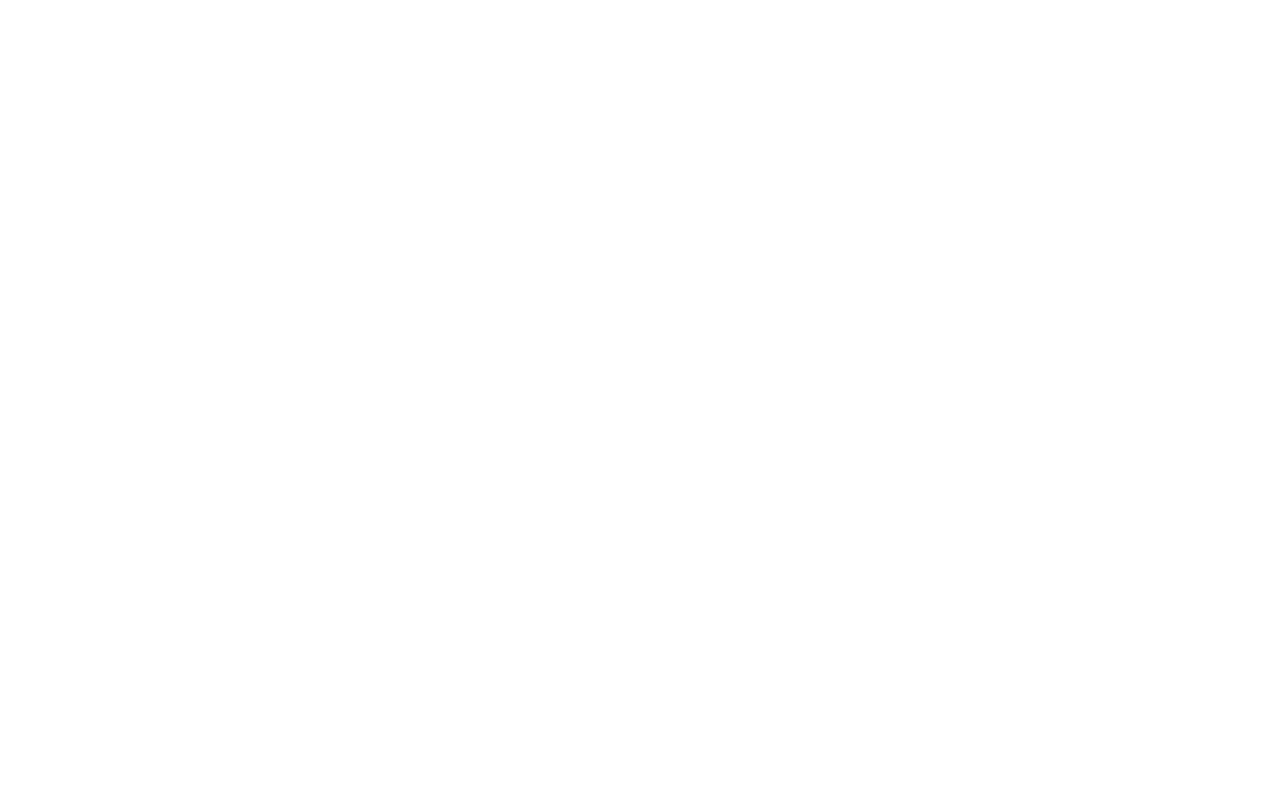
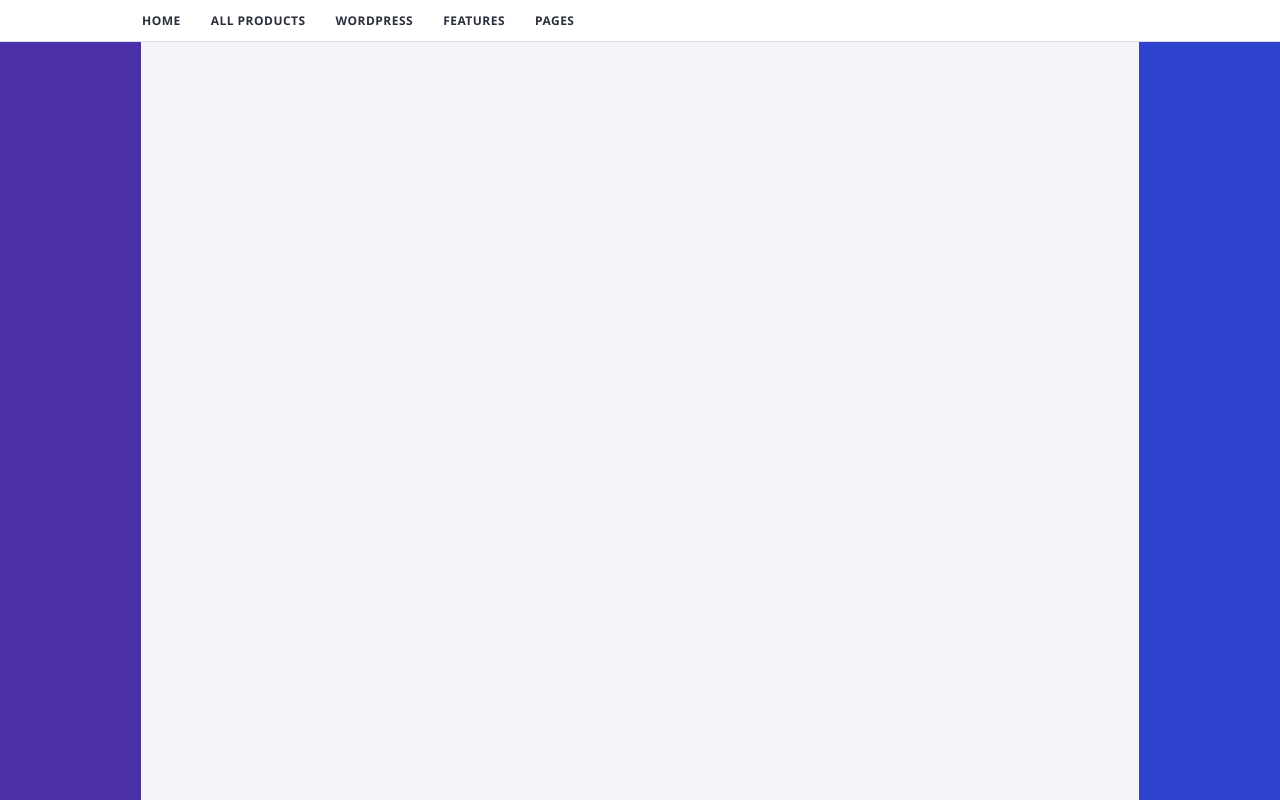
Before and after one commit to Bober12394/baza-ui-ux, a React (Create React App) app: page / in a window 1280 px wide. Built offline with nearby package versions, Linux system fonts and the light colour scheme.

Commit message:
Start navbar collapsed and auto-close on mouse leave

```diff
--- a/src/App.css
+++ b/src/App.css
@@ -1,14 +1,13 @@
-.App {
-  text-align: center;
+* {
+  box-sizing: border-box;
 }
 
-.App-header {
-  background-color: #ffffff;
+body {
+  margin: 0;
+  font-family: 'Poppins', 'Segoe UI', Tahoma, Geneva, Verdana, sans-serif;
+  background: linear-gradient(90deg, #4a2fa7 0 11%, #f2f4f8 11% 89%, #2e44ce 89% 100%);
+}
+
+.page-shell {
   min-height: 100vh;
-  display: flex;
-  flex-direction: column;
-  align-items: center;
-  justify-content: center;
-  font-size: calc(10px + 2vmin);
-  color: #111111;
 }
--- a/src/App.js
+++ b/src/App.js
@@ -1,9 +1,10 @@
 import './App.css';
+import Navbar from './components/Navbar';
 
 function App() {
   return (
-    <div className="App">
-      <header className="App-header" />
+    <div className="page-shell">
+      <Navbar />
     </div>
   );
 }
--- /dev/null
+++ b/src/components/Navbar.css
@@ -0,0 +1,125 @@
+:root {
+  --text-main: #1b1f35;
+  --text-muted: #6f7483;
+  --accent: #2f76ff;
+}
+
+.navbar {
+  background: #fff;
+  border-bottom: 1px solid #d9deea;
+}
+
+.navbar__inner {
+  max-width: 1024px;
+  margin: 0 auto;
+  padding: 12px 14px;
+  display: flex;
+  align-items: center;
+}
+
+.navbar__links {
+  margin: 0;
+  padding: 0;
+  list-style: none;
+  display: flex;
+  gap: 30px;
+  font-size: 12px;
+  letter-spacing: 0.04em;
+  font-weight: 700;
+  color: #2b2f3d;
+}
+
+.navbar__links li {
+  cursor: pointer;
+  transition: color 0.2s ease;
+}
+
+.navbar__links li:hover,
+.navbar__links .is-active {
+  color: var(--accent);
+}
+
+.content-wrap {
+  max-width: 1024px;
+  margin: 0 auto;
+}
+
+.dropdown-card {
+  background: #fff;
+  box-shadow: 0 8px 26px rgb(17 29 53 / 14%);
+}
+
+.dropdown-card--simple {
+  padding: 22px 28px;
+  margin-top: 1px;
+}
+
+.dropdown-card--simple ul {
+  list-style: none;
+  margin: 0;
+  padding: 0;
+  display: grid;
+  grid-template-columns: repeat(2, minmax(0, 1fr));
+  gap: 12px 36px;
+}
+
+.dropdown-card--simple li {
+  color: var(--text-muted);
+  font-size: 14px;
+}
+
+.mega-menu {
+  padding: 24px 24px 26px;
+  margin-top: 1px;
+  display: grid;
+  grid-template-columns: 1.3fr 0.6fr 1.2fr;
+  gap: 34px;
+}
+
+.mega-menu h2 {
+  margin: 0;
+  padding-bottom: 10px;
+  border-bottom: 1px solid #eceff5;
+  font-size: 22px;
+  font-weight: 600;
+  color: var(--text-main);
+}
+
+.mega-menu ul {
+  list-style: none;
+  margin: 0;
+  padding: 0;
+}
+
+.mega-menu li {
+  margin-top: 14px;
+  font-size: 14px;
+  color: var(--text-muted);
+  line-height: 1.45;
+}
+
+.mega-menu__group {
+  min-width: 0;
+}
+
+.mega-menu__list-grid {
+  display: grid;
+  grid-template-columns: repeat(2, minmax(0, 1fr));
+  gap: 22px;
+}
+
+@media (max-width: 1000px) {
+  .navbar__inner,
+  .content-wrap {
+    padding-left: 20px;
+    padding-right: 20px;
+  }
+
+  .mega-menu {
+    grid-template-columns: 1fr;
+  }
+
+  .dropdown-card--simple ul {
+    grid-template-columns: 1fr;
+  }
+}
--- /dev/null
+++ b/src/components/Navbar.js
@@ -0,0 +1,161 @@
+import { useState } from 'react';
+import './Navbar.css';
+
+const martPlacePagesColumn = [
+  [
+    'Home Page One',
+    'Home Page Two',
+    'Home Page Three',
+    'Products Grid',
+    'Products List',
+    'Category Grid Sidebar',
+    'Category List Sidebar',
+    'Search Product',
+    'Single Product V-1',
+    'Single Product V-2',
+    'Single Product V-3',
+  ],
+  [
+    'Single Items Comments',
+    'Single Items Reviews',
+    'Single Items Support',
+    'Single Items FAQs',
+    'Favorites Items',
+    'Author Profile',
+    'Author Items',
+    'Customer Reviews',
+    'Followers',
+    'Following',
+    'Product View Variations',
+  ],
+];
+
+const dashboardPages = [
+  'Dashboard',
+  'Account Settings',
+  'Author Purchases',
+  'Items Rating',
+  'Add Credits',
+  'Statements',
+  'Invoice',
+  'Upload Item',
+  'Edit Items',
+  'Withdrawals',
+  'Add Payment Method',
+];
+
+const othersPages = [
+  [
+    'Notifications',
+    'Message Inbox',
+    'Message Compose',
+    'Shopping Cart',
+    'Checkout',
+    'Login',
+    'Register',
+    'Recovery Password',
+    'Support Forum',
+    'Forum Details',
+    'How It Works',
+  ],
+  [
+    'About Us',
+    'Pricing Plan',
+    'Testimonials',
+    'FAQs',
+    'FAQs Details',
+    'Affiliates',
+    'Terms & Conditions',
+    'Blog V-1',
+    'Blog V-2',
+    'Blog Details',
+    'Contact Us',
+    'Menu & Footer Variation',
+  ],
+];
+
+const dropdownByLink = {
+  HOME: ['Main Homepage', 'Home v2', 'Landing Page', 'How it works'],
+  'ALL PRODUCTS': ['Products Grid', 'Products List', 'Product Details', 'Top Sellers'],
+  WORDPRESS: ['Themes', 'Plugins', 'Support', 'Documentation'],
+  FEATURES: ['Author Profile', 'Dashboard', 'Messaging', 'Shopping Cart'],
+};
+
+const navLinks = ['HOME', 'ALL PRODUCTS', 'WORDPRESS', 'FEATURES', 'PAGES'];
+
+function Navbar() {
+  const [activeLink, setActiveLink] = useState('');
+
+  return (
+    <div className="nav-wrapper" onMouseLeave={() => setActiveLink('')}>
+      <nav className="navbar">
+        <div className="navbar__inner">
+          <ul className="navbar__links">
+            {navLinks.map((link) => (
+              <li
+                className={activeLink === link ? 'is-active' : ''}
+                key={link}
+                onMouseEnter={() => setActiveLink(link)}
+              >
+                {link}
+              </li>
+            ))}
+          </ul>
+        </div>
+      </nav>
+
+      <main className="content-wrap">
+        {activeLink && activeLink !== 'PAGES' && (
+          <section aria-label={`${activeLink} dropdown`} className="dropdown-card dropdown-card--simple">
+            <ul>
+              {dropdownByLink[activeLink].map((item) => (
+                <li key={item}>{item}</li>
+              ))}
+            </ul>
+          </section>
+        )}
+
+        {activeLink === 'PAGES' && (
+          <section className="dropdown-card mega-menu" aria-label="Pages dropdown preview">
+            <div className="mega-menu__group mega-menu__group--wide">
+              <h2>MartPlace Pages</h2>
+              <div className="mega-menu__list-grid">
+                {martPlacePagesColumn.map((column) => (
+                  <ul key={column[0]}>
+                    {column.map((item) => (
+                      <li key={item}>{item}</li>
+                    ))}
+                  </ul>
+                ))}
+              </div>
+            </div>
+
+            <div className="mega-menu__group">
+              <h2>Dashboard</h2>
+              <ul>
+                {dashboardPages.map((item) => (
+                  <li key={item}>{item}</li>
+                ))}
+              </ul>
+            </div>
+
+            <div className="mega-menu__group mega-menu__group--wide">
+              <h2>Others Pages</h2>
+              <div className="mega-menu__list-grid">
+                {othersPages.map((column) => (
+                  <ul key={column[0]}>
+                    {column.map((item) => (
+                      <li key={item}>{item}</li>
+                    ))}
+                  </ul>
+                ))}
+              </div>
+            </div>
+          </section>
+        )}
+      </main>
+    </div>
+  );
+}
+
+export default Navbar;
```
